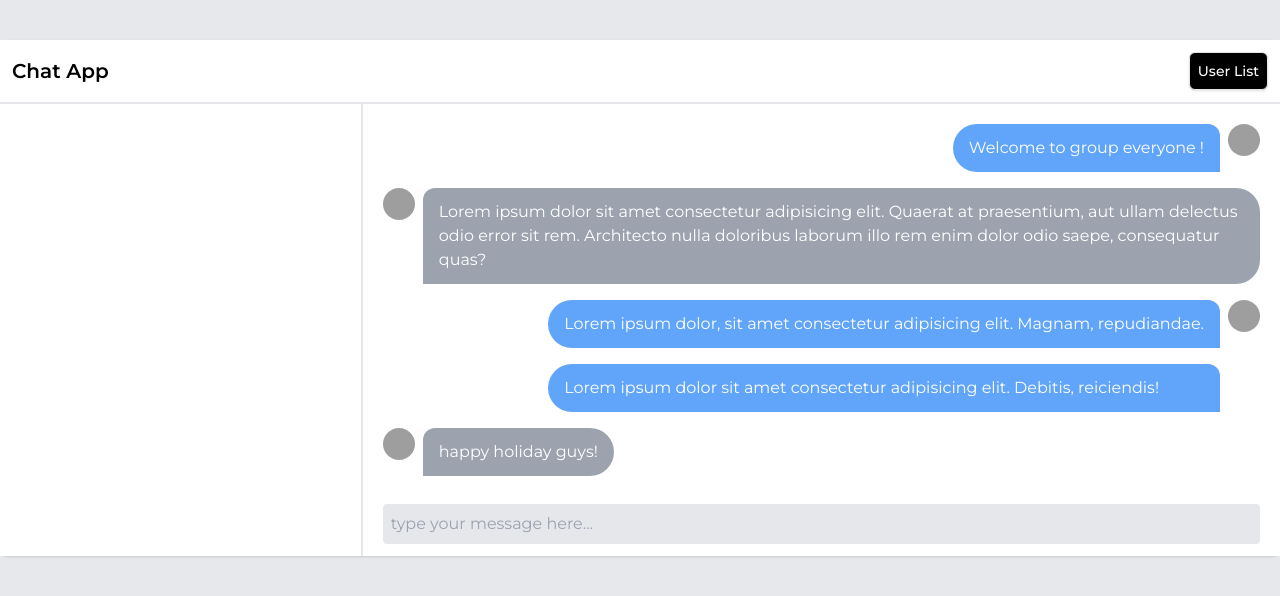
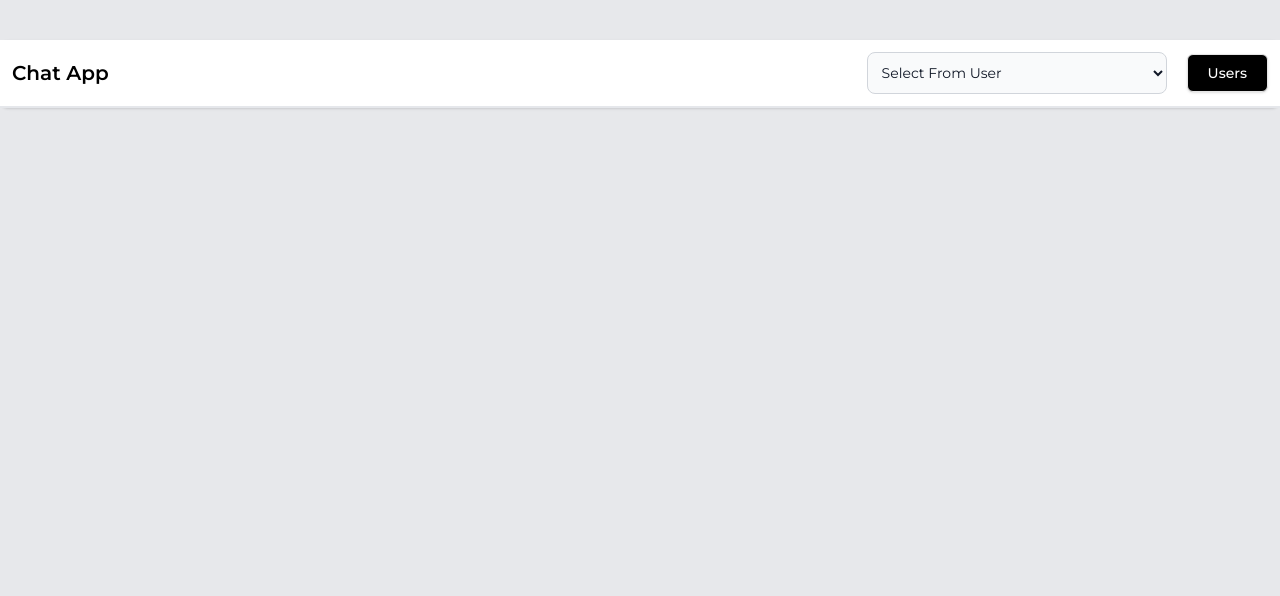
Before and after one commit to vishwanath231/User-Management-py, a Flask app: page / in a window 1280 px wide. Shown: the top 596 px of the page. Run offline with Flask 3, Linux system fonts and the light colour scheme; data comes from the database, SQL or seed files in the repository; some libraries are stand-ins or nearby versions; grey boxes are pictures that could not be loaded.

Commit message:
chat screen

```diff
--- a/templates/index.html
+++ b/templates/index.html
@@ -9,87 +9,47 @@
 </head>
 <body>
 
+
+
+
+
     <div class="container mx-auto my-10 shadow rounded-lg bg-white">
         <div class="px-3 py-3 flex justify-between items-center bg-white border-b-2">
             <div class="font-semibold text-xl">Chat App</div>
-            <a href="/user" class="bg-black border border-[#e5e5e5] text-white p-2 rounded-md shadow flex items-center text-sm font-medium hover:underline">User List</a>
+            <div class="flex items-center ">
+                <select id="select_from_email" class="bg-gray-50 border border-gray-300 text-gray-900 text-sm rounded-lg focus:ring-blue-500 focus:border-blue-500 block w-[300px] p-2.5 "></select>
+                <a href="/user" class="block ml-5 w-fit text-center bg-black border border-[#e5e5e5] text-white py-2 px-5 rounded-md shadow  text-sm font-medium hover:underline ">Users</a>
+            </div>
         </div>
 
-        <div class="flex flex-row justify-between bg-white">
+        <div class="flex flex-row justify-between bg-white h-[450px]" id="chat_area">
             <div id="user_list" class="flex flex-col w-2/5 border-r-2 overflow-y-auto"></div>
 
 
-            <div class="w-full px-5 flex flex-col justify-between">
-                <div class="flex flex-col mt-5">
-                <div class="flex justify-end mb-4">
-                    <div
-                    class="mr-2 py-3 px-4 bg-blue-400 rounded-bl-3xl rounded-tl-3xl rounded-tr-xl text-white"
-                    >
-                    Welcome to group everyone !
-                    </div>
-                    <img
-                    src="https://source.unsplash.com/vpOeXr5wmR4/600x600"
-                    class="object-cover h-8 w-8 rounded-full"
-                    alt=""
+            <div class="w-full px-5 flex flex-col justify-between" id="chat_hint_msg">
+                <h2>You can choose the user and chat with him.</h2>
+            </div>
+
+
+            <div class="w-full px-5 flex flex-col justify-between" id="chating_area">
+                <div id="toUserName" class="capitalize font-bold"></div>
+                <div class="flex flex-col mt-5 h-[450px] overflow-y-scroll" id="msg_area"></div>
+                <form class="py-3 flex items-center" id="msg_sendForm">
+                    <button type="button" id="refresh_msg_btn" class="mr-4">
+                        <svg width="24px" height="24px" viewBox="0 0 24 24" fill="none" xmlns="http://www.w3.org/2000/svg">
+                            <path d="M12.0789 2.25C7.2854 2.25 3.34478 5.913 2.96055 10.5833H2.00002C1.69614 10.5833 1.42229 10.7667 1.30655 11.0477C1.19081 11.3287 1.25606 11.6517 1.47178 11.8657L3.15159 13.5324C3.444 13.8225 3.91567 13.8225 4.20808 13.5324L5.88789 11.8657C6.10361 11.6517 6.16886 11.3287 6.05312 11.0477C5.93738 10.7667 5.66353 10.5833 5.35965 10.5833H4.4668C4.84652 6.75167 8.10479 3.75 12.0789 3.75C14.8484 3.75 17.2727 5.20845 18.6156 7.39279C18.8325 7.74565 19.2944 7.85585 19.6473 7.63892C20.0002 7.42199 20.1104 6.96007 19.8934 6.60721C18.2871 3.99427 15.3873 2.25 12.0789 2.25Z" fill="#1C274C"/>
+                            <path opacity="0.5" d="M20.8412 10.4666C20.5491 10.1778 20.0789 10.1778 19.7868 10.4666L18.1005 12.1333C17.8842 12.3471 17.8185 12.6703 17.934 12.9517C18.0496 13.233 18.3236 13.4167 18.6278 13.4167H19.5269C19.1456 17.2462 15.876 20.25 11.8828 20.25C9.10034 20.25 6.66595 18.7903 5.31804 16.6061C5.10051 16.2536 4.63841 16.1442 4.28591 16.3618C3.93342 16.5793 3.82401 17.0414 4.04154 17.3939C5.65416 20.007 8.56414 21.75 11.8828 21.75C16.6907 21.75 20.6476 18.0892 21.0332 13.4167H22.0002C22.3044 13.4167 22.5784 13.233 22.694 12.9517C22.8096 12.6703 22.7438 12.3471 22.5275 12.1333L20.8412 10.4666Z" fill="#1C274C"/>
+                        </svg>
+                    </button>
+                    <input
+                        class="w-full bg-gray-200 p-2 rounded mr-3"
+                        type="text"
+                        id="msg_input"
+                        placeholder="Type your message here..."
+                        required
                     />
-                </div>
-                <div class="flex justify-start mb-4">
-                    <img
-                    src="https://source.unsplash.com/vpOeXr5wmR4/600x600"
-                    class="object-cover h-8 w-8 rounded-full"
-                    alt=""
-                    />
-                    <div
-                    class="ml-2 py-3 px-4 bg-gray-400 rounded-br-3xl rounded-tr-3xl rounded-tl-xl text-white"
-                    >
-                    Lorem ipsum dolor sit amet consectetur adipisicing elit. Quaerat
-                    at praesentium, aut ullam delectus odio error sit rem. Architecto
-                    nulla doloribus laborum illo rem enim dolor odio saepe,
-                    consequatur quas?
-                    </div>
-                </div>
-                <div class="flex justify-end mb-4">
-                    <div>
-                    <div
-                        class="mr-2 py-3 px-4 bg-blue-400 rounded-bl-3xl rounded-tl-3xl rounded-tr-xl text-white"
-                    >
-                        Lorem ipsum dolor, sit amet consectetur adipisicing elit.
-                        Magnam, repudiandae.
-                    </div>
-
-                    <div
-                        class="mt-4 mr-2 py-3 px-4 bg-blue-400 rounded-bl-3xl rounded-tl-3xl rounded-tr-xl text-white"
-                    >
-                        Lorem ipsum dolor sit amet consectetur adipisicing elit.
-                        Debitis, reiciendis!
-                    </div>
-                    </div>
-                    <img
-                    src="https://source.unsplash.com/vpOeXr5wmR4/600x600"
-                    class="object-cover h-8 w-8 rounded-full"
-                    alt=""
-                    />
-                </div>
-                <div class="flex justify-start mb-4">
-                    <img
-                    src="https://source.unsplash.com/vpOeXr5wmR4/600x600"
-                    class="object-cover h-8 w-8 rounded-full"
-                    alt=""
-                    />
-                    <div
-                    class="ml-2 py-3 px-4 bg-gray-400 rounded-br-3xl rounded-tr-3xl rounded-tl-xl text-white"
-                    >
-                    happy holiday guys!
-                    </div>
-                </div>
-                </div>
-                <div class="py-3">
-                <input
-                    class="w-full bg-gray-200 p-2 rounded"
-                    type="text"
-                    placeholder="type your message here..."
-                />
-                </div>
+                    <button type="submit" class="bg-green-500 py-2 px-5 rounded shadow">Send</button>
+                </form>
             </div>
         </div>
 </div>
```
